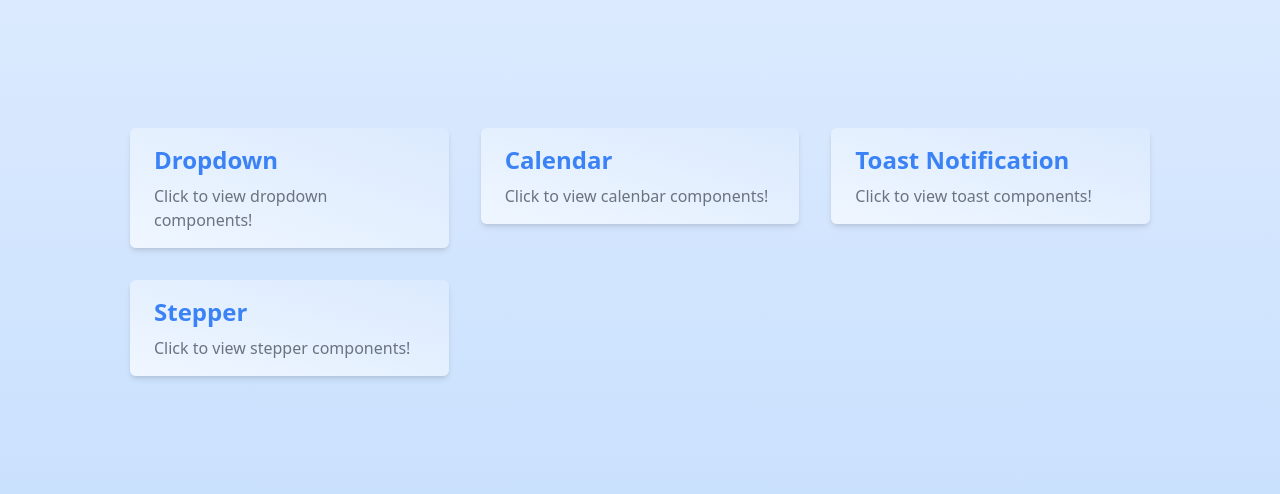
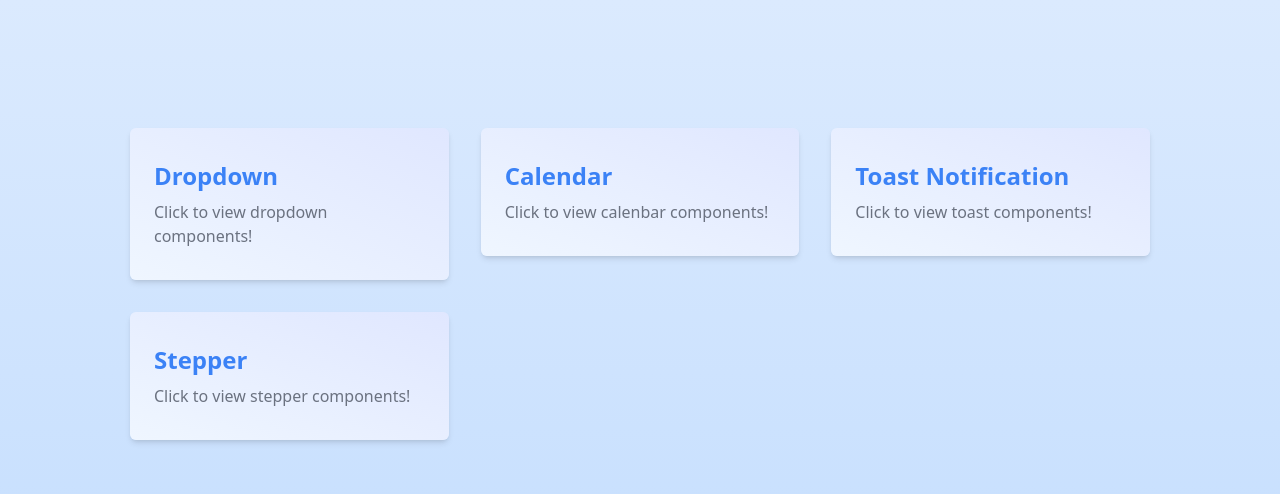
Before and after one commit to gamitej/react-components, a React app: page / in a window 1280 px wide. Shown: the top 494 px of the page. Built offline with nearby package versions, Linux system fonts and the light colour scheme; the HTML template or start-up script is replaced by a standard one.

Commit message:
CSS : home page css

```diff
--- a/src/pages/Home/index.tsx
+++ b/src/pages/Home/index.tsx
@@ -11,7 +11,7 @@ const Home = () => {
         <div className="grid grid-cols-12 gap-8">
           {pagesData.map(({ description, title, url }) => (
             <Link key={url} to={url} className="col-span-4">
-              <div className="bg-gradient-to-tr from-blue-50 to-blue-100 px-6 py-4 shadow-md flex flex-col gap-2 rounded-md cursor-pointer ring-0 duration-200 ease-in-out hover:shadow-orange-300">
+              <div className="bg-gradient-to-tr from-blue-50 to-indigo-100 px-6 py-8 shadow-md flex flex-col gap-2 rounded-md cursor-pointer ring-0 duration-200 ease-in-out hover:shadow-orange-300">
                 <h3 className="text-2xl font-[550] text-blue-500 capitalize">
                   {title}
                 </h3>
```
